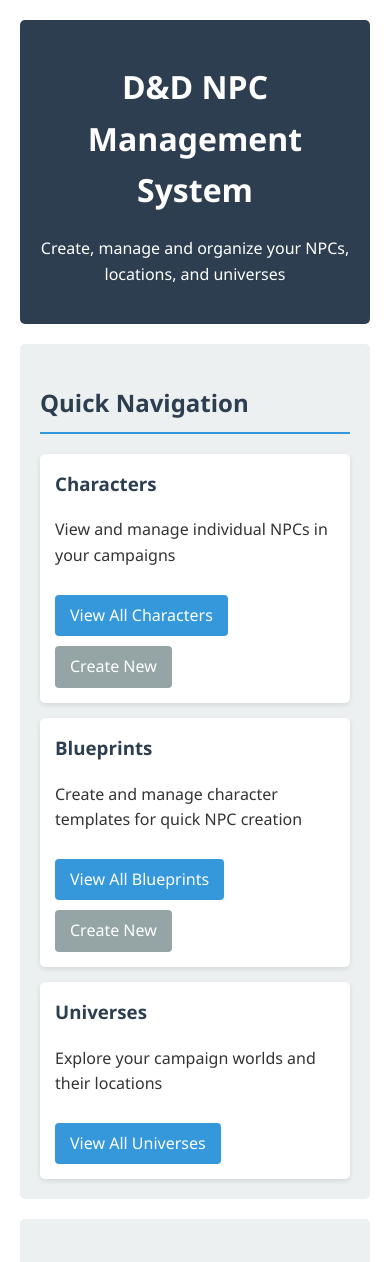
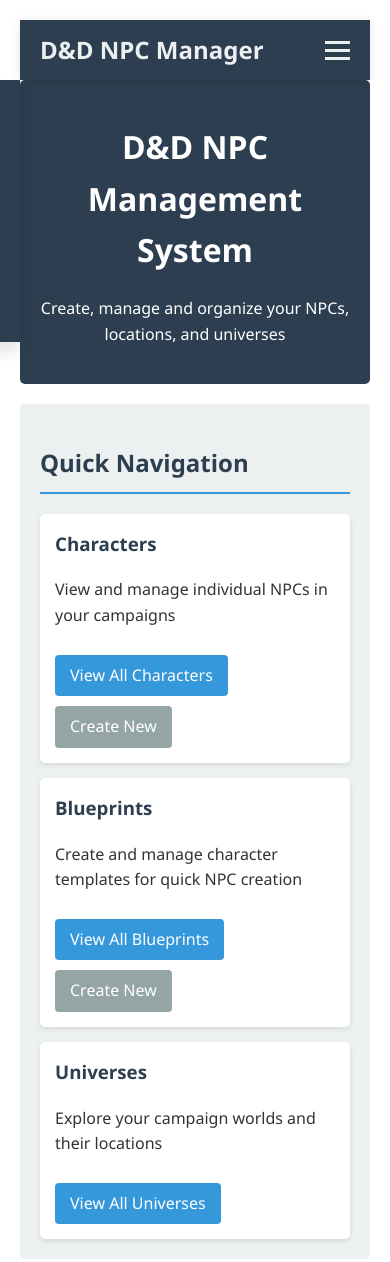
Before and after one commit to JonnyDKahle/PenAndPaper, a Django app: page / in a window 390 px wide. Shown: the top 1262 px of the page. Run offline with Django 4.2, Linux system fonts and the light colour scheme.

Commit message:
Implement base layout and navigation for NPC management, including navbar and index template updates

```diff
--- a/tabletop/npc_cards/templates/npc_cards/index.html
+++ b/tabletop/npc_cards/templates/npc_cards/index.html
@@ -1,9 +1,8 @@
-<!DOCTYPE html>
-<html lang="en">
-<head>
-    <meta charset="UTF-8">
-    <meta name="viewport" content="width=device-width, initial-scale=1.0">
-    <title>D&D NPC Management</title>
+{% extends 'base.html' %}
+
+{% block title %}D&D NPC Management Index{% endblock %}
+
+{% block extra_css %}
     <style>
         body {
             font-family: 'Segoe UI', Tahoma, Geneva, Verdana, sans-serif;
@@ -72,8 +71,9 @@
             background: #7f8c8d;
         }
     </style>
-</head>
-<body>
+{% endblock %}
+
+{% block content %}
     <div class="header">
         <h1>D&D NPC Management System</h1>
         <p>Create, manage and organize your NPCs, locations, and universes</p>
@@ -162,5 +162,4 @@
         <p>This application helps Dungeon Masters manage their campaign NPCs, locations, and universe details.</p>
         <p>Version: 1.0 | Last Updated: May 2024</p>
     </div>
-</body>
-</html>
+{% endblock %}
--- a/tabletop/npc_cards/urls.py
+++ b/tabletop/npc_cards/urls.py
@@ -3,7 +3,7 @@
 
 app_name = 'npc_cards'
 urlpatterns = [
-    path('', views.index),
+    path('', views.index, name='index'),
     # path('npc_cards/', NPCCharacterCardsView),
     path('universes/', views.UniverseView, name='universes'),
     path('location/<int:id>/', views.LocationDetailView, name='location'),
--- a/tabletop/tabletop/settings.py
+++ b/tabletop/tabletop/settings.py
@@ -56,7 +56,7 @@
 TEMPLATES = [
     {
         'BACKEND': 'django.template.backends.django.DjangoTemplates',
-        'DIRS': [],
+        'DIRS': [os.path.join(BASE_DIR, 'templates')],
         'APP_DIRS': True,
         'OPTIONS': {
             'context_processors': [
--- /dev/null
+++ b/tabletop/templates/base.html
@@ -0,0 +1,18 @@
+<!DOCTYPE html>
+<html lang="en">
+<head>
+    <meta charset="UTF-8">
+    <meta name="viewport" content="width=device-width, initial-scale=1.0">
+    <title>{% block title %}D&D NPC Manager{% endblock %}</title>
+    {% block extra_css %}{% endblock %}
+</head>
+<body>
+    {% include 'navbar.html' %}
+
+    <div class="content">
+        {% block content %}{% endblock %}
+    </div>
+
+    {% block extra_js %}{% endblock %}
+</body>
+</html>
--- /dev/null
+++ b/tabletop/templates/navbar.html
@@ -0,0 +1,251 @@
+<nav class="navbar">
+    <div class="navbar-container">
+        <div class="navbar-logo">
+            <a href="{% url 'npc_cards:index' %}">D&D NPC Manager</a>
+        </div>
+
+        <div class="navbar-toggle" id="navbar-toggle">
+            <span class="bar"></span>
+            <span class="bar"></span>
+            <span class="bar"></span>
+        </div>
+
+        <ul class="navbar-menu" id="navbar-menu">
+            <li class="navbar-item">
+                <a href="{% url 'npc_cards:index' %}" class="navbar-link {% if request.path == '/' %}active{% endif %}">Home</a>
+            </li>
+
+            <li class="navbar-item dropdown">
+                <a class="navbar-link dropdown-toggle {% if '/characters/' in request.path %}active{% endif %}">
+                    Characters <i class="dropdown-icon">▼</i>
+                </a>
+                <ul class="dropdown-menu">
+                    <li><a href="{% url 'npc_cards:character_list' %}">All Characters</a></li>
+                    <li><a href="{% url 'npc_cards:create_character' %}">Create Character</a></li>
+                </ul>
+            </li>
+
+            <li class="navbar-item dropdown">
+                <a class="navbar-link dropdown-toggle {% if '/blueprints/' in request.path %}active{% endif %}">
+                    Blueprints <i class="dropdown-icon">▼</i>
+                </a>
+                <ul class="dropdown-menu">
+                    <li><a href="{% url 'npc_cards:blueprint_list' %}">All Blueprints</a></li>
+                    <li><a href="{% url 'npc_cards:create_blueprint' %}">Create Blueprint</a></li>
+                </ul>
+            </li>
+
+            <li class="navbar-item dropdown">
+                <a class="navbar-link dropdown-toggle {% if '/universes/' in request.path or '/location/' in request.path %}active{% endif %}">
+                    Worlds <i class="dropdown-icon">▼</i>
+                </a>
+                <ul class="dropdown-menu">
+                    <li><a href="{% url 'npc_cards:universes' %}">All Universes</a></li>
+                </ul>
+            </li>
+        </ul>
+    </div>
+</nav>
+
+<style>
+    .navbar {
+        background-color: #2c3e50;
+        height: 60px;
+        width: 100%;
+        position: sticky;
+        top: 0;
+        z-index: 999;
+        box-shadow: 0 2px 10px rgba(0,0,0,0.1);
+    }
+
+    .navbar-container {
+        display: flex;
+        justify-content: space-between;
+        align-items: center;
+        height: 100%;
+        max-width: 1300px;
+        margin: 0 auto;
+        padding: 0 20px;
+    }
+
+    .navbar-logo {
+        font-size: 1.5rem;
+        font-weight: bold;
+    }
+
+    .navbar-logo a {
+        color: #ecf0f1;
+        text-decoration: none;
+    }
+
+    .navbar-menu {
+        display: flex;
+        align-items: center;
+        list-style: none;
+        margin: 0;
+        padding: 0;
+    }
+
+    .navbar-item {
+        height: 60px;
+        position: relative;
+    }
+
+    .navbar-link {
+        display: flex;
+        align-items: center;
+        justify-content: center;
+        color: #ecf0f1;
+        height: 100%;
+        padding: 0 15px;
+        text-decoration: none;
+        cursor: pointer;
+        transition: all 0.3s ease;
+    }
+
+    .navbar-link:hover {
+        color: #3498db;
+    }
+
+    .navbar-link.active {
+        color: #3498db;
+    }
+
+    .dropdown {
+        position: relative;
+    }
+
+    .dropdown-toggle {
+        cursor: pointer;
+    }
+
+    .dropdown-icon {
+        font-size: 10px;
+        margin-left: 5px;
+    }
+
+    .dropdown-menu {
+        display: none;
+        position: absolute;
+        top: 60px;
+        left: 0;
+        background-color: #fff;
+        min-width: 180px;
+        box-shadow: 0 8px 16px rgba(0,0,0,0.1);
+        border-radius: 4px;
+        padding: 8px 0;
+        list-style: none;
+        z-index: 1000;
+    }
+
+    .dropdown-menu li a {
+        color: #333;
+        padding: 10px 15px;
+        text-decoration: none;
+        display: block;
+        transition: background-color 0.3s;
+    }
+
+    .dropdown-menu li a:hover {
+        background-color: #f1f1f1;
+        color: #3498db;
+    }
+
+    .dropdown:hover .dropdown-menu {
+        display: block;
+    }
+
+    .navbar-toggle {
+        display: none;
+    }
+
+    /* Mobile responsive */
+    @media screen and (max-width: 768px) {
+        .navbar-toggle {
+            display: block;
+            cursor: pointer;
+        }
+
+        .bar {
+            display: block;
+            width: 25px;
+            height: 3px;
+            margin: 5px auto;
+            background-color: #ecf0f1;
+            transition: all 0.3s ease-in-out;
+        }
+
+        .navbar-menu {
+            position: absolute;
+            top: 60px;
+            left: -100%;
+            width: 100%;
+            flex-direction: column;
+            background-color: #2c3e50;
+            text-align: center;
+            transition: 0.3s;
+            box-shadow: 0 10px 15px rgba(0,0,0,0.1);
+        }
+
+        .navbar-menu.active {
+            left: 0;
+        }
+
+        .navbar-item {
+            width: 100%;
+            height: auto;
+        }
+
+        .navbar-link {
+            padding: 20px;
+            width: 100%;
+            display: block;
+        }
+
+        .dropdown-menu {
+            position: static;
+            width: 100%;
+            box-shadow: none;
+            display: none;
+            background-color: #34495e;
+        }
+
+        .dropdown-menu.show {
+            display: block;
+        }
+
+        .dropdown-menu li a {
+            color: #ecf0f1;
+        }
+
+        .dropdown-menu li a:hover {
+            background-color: #2c3e50;
+        }
+    }
+</style>
+
+<script>
+    document.addEventListener('DOMContentLoaded', function() {
+        const toggle = document.getElementById('navbar-toggle');
+        const menu = document.getElementById('navbar-menu');
+        const dropdowns = document.querySelectorAll('.dropdown-toggle');
+
+        // Mobile menu toggle
+        if (toggle) {
+            toggle.addEventListener('click', function() {
+                menu.classList.toggle('active');
+                toggle.classList.toggle('active');
+            });
+        }
+
+        // Mobile dropdown functionality
+        if (window.innerWidth <= 768) {
+            dropdowns.forEach(dropdown => {
+                dropdown.addEventListener('click', function(e) {
+                    e.preventDefault();
+                    this.nextElementSibling.classList.toggle('show');
+                });
+            });
+        }
+    });
+</script>
```
